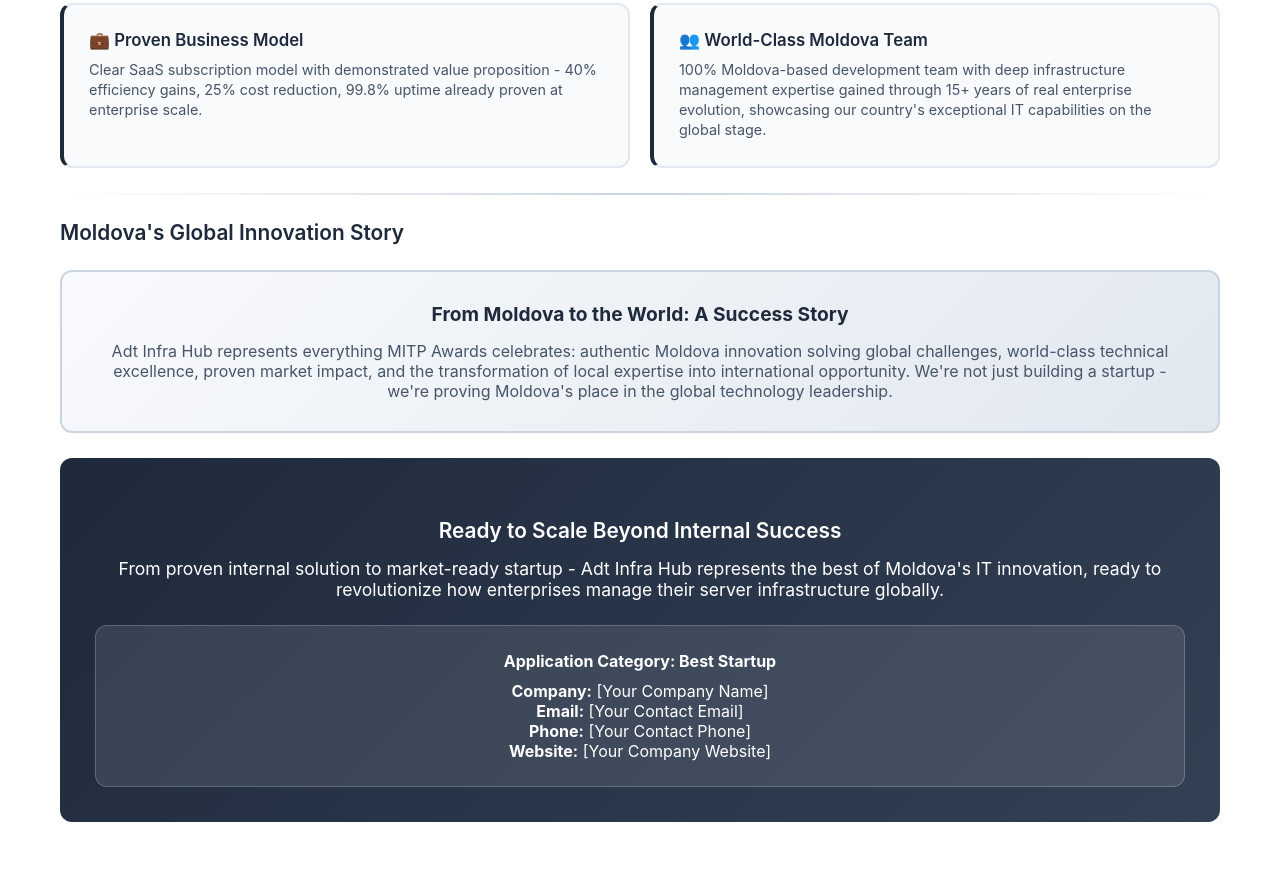
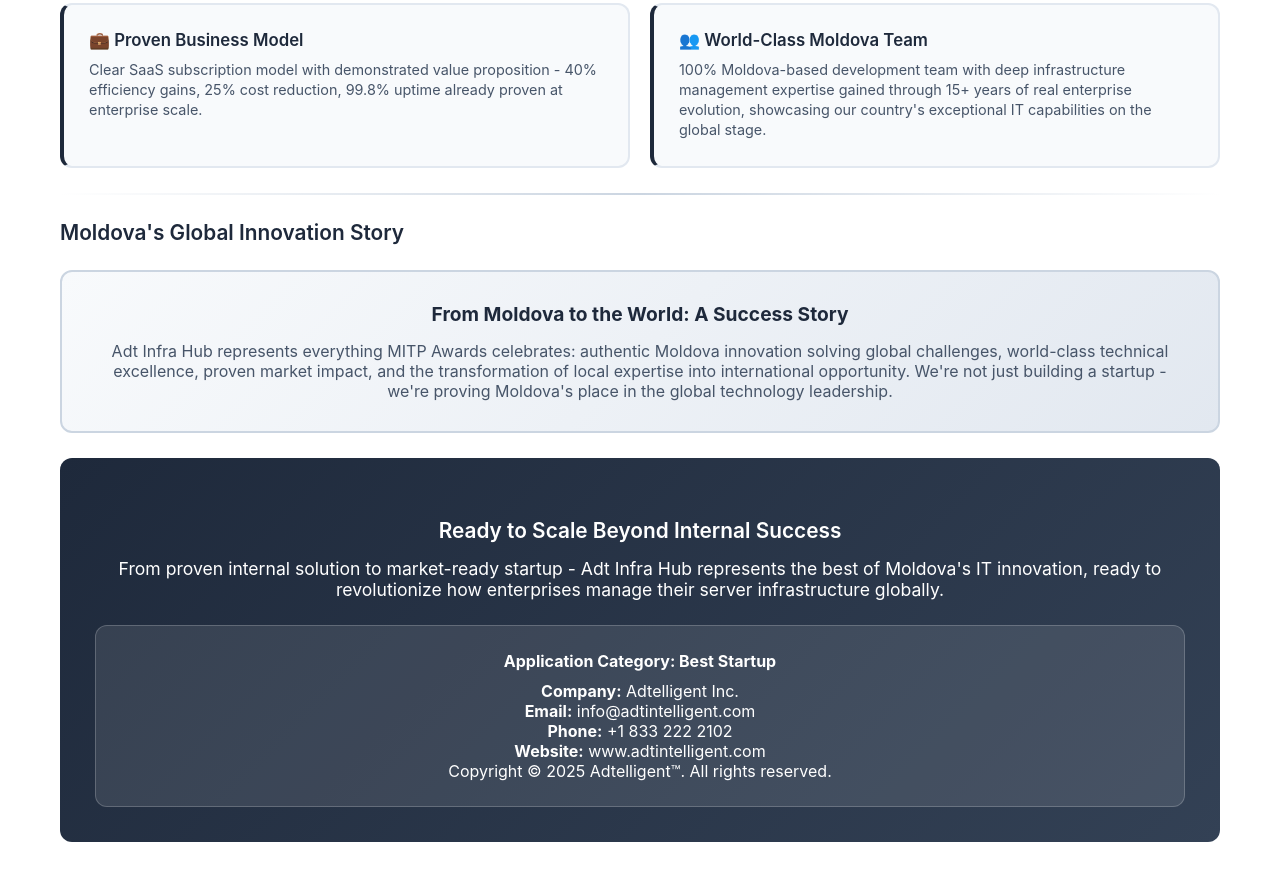
Before and after one commit to sergiuchilat/mitp-awards-infra-hub, a plain HTML site: page index.html in a window 1280 px wide. Shown: the part 6902-7782 px from the top of the page. Drawn offline with Linux system fonts and the light colour scheme.

Commit message:
update contact information in footer

```diff
--- a/index.html
+++ b/index.html
@@ -353,10 +353,11 @@
 
             <div class="contact-info">
                 <h4 style="margin-bottom: 10px; color: white;">Application Category: Best Startup</h4>
-                <p><strong>Company:</strong> [Your Company Name]</p>
-                <p><strong>Email:</strong> [Your Contact Email]</p>
-                <p><strong>Phone:</strong> [Your Contact Phone]</p>
-                <p><strong>Website:</strong> [Your Company Website]</p>
+                <p><strong>Company:</strong> Adtelligent Inc.</p>
+                <p><strong>Email:</strong> info@adtintelligent.com</p>
+                <p><strong>Phone:</strong> +1 833 222 2102</p>
+                <p><strong>Website:</strong> www.adtintelligent.com</p>
+                <p>Copyright © 2025 Adtelligent™. All rights reserved.                </p>
             </div>
         </div>
     </div>
```
